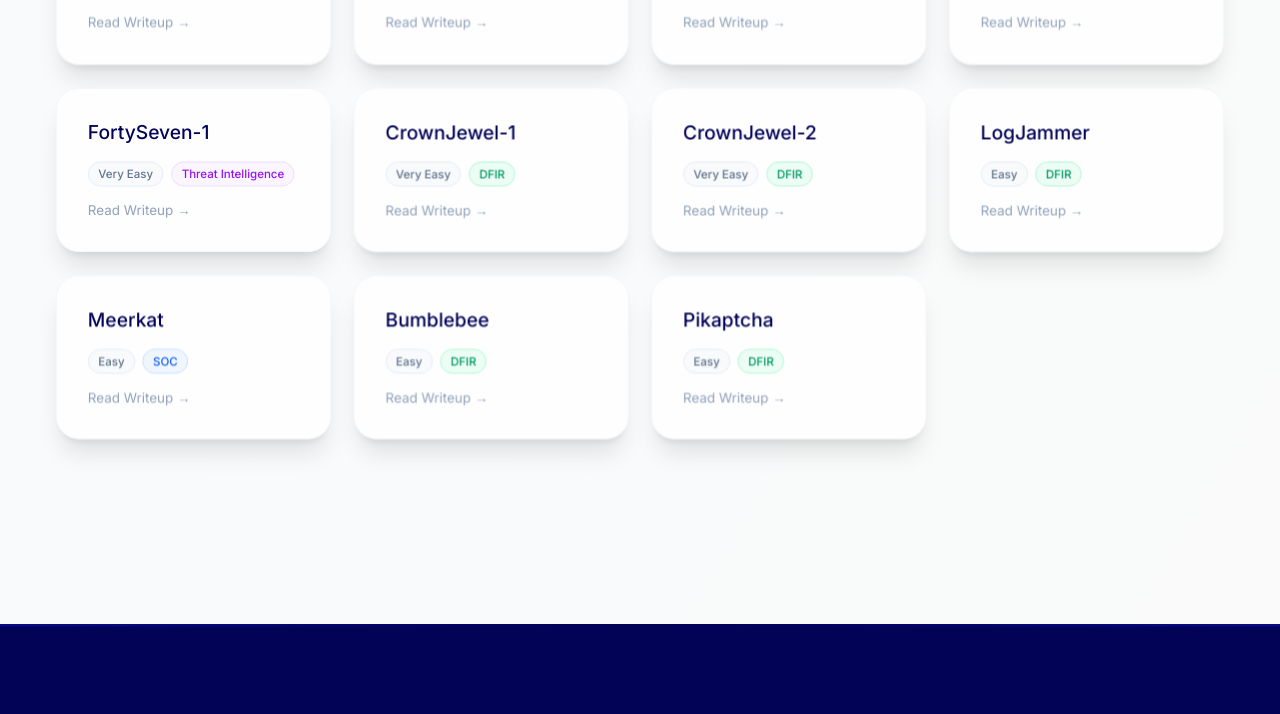
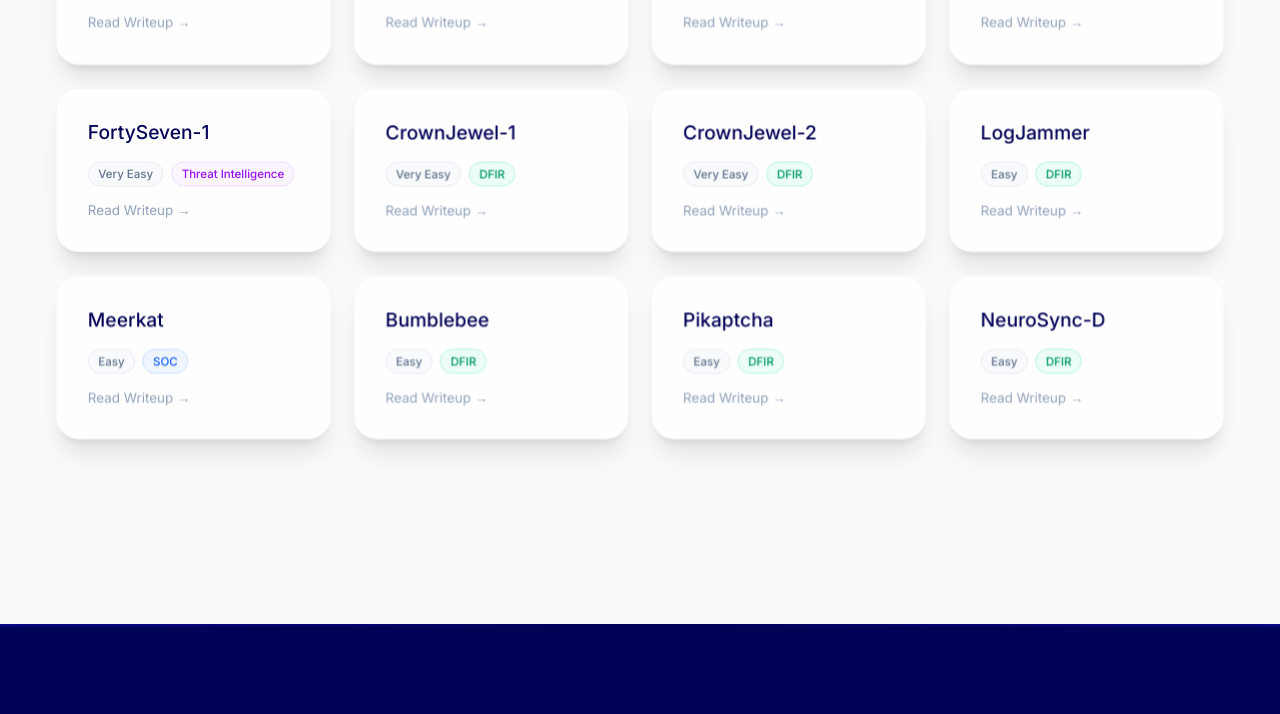
Before and after one commit to RafaelAngeloChristianto/portfolio-website, a React (Vite) app: page /sherlocks in a window 1280 px wide. Shown: the part 1080-1794 px from the top of the page. Built offline with nearby package versions, Linux system fonts and the light colour scheme; a web font is replaced by a local one.

Commit message:
neurosyncd htb

```diff
--- a/src/data/sherlocks.ts
+++ b/src/data/sherlocks.ts
@@ -144,4 +144,10 @@ export const sherlocks: Sherlock[] = [
     category: "DFIR",
     url: "/projects/Pikaptcha HTB Sherlock Writeup _ Rafael Angelo Christianto.pdf",
   },
+  {
+    title:"NeuroSync-D",
+    difficulty:"Easy",
+    category:"DFIR",
+    url:"/projects/NeuroSyncD HTB Sherlock Writeup _ Rafael Angelo Christianto.pdf"
+  },
 ];
```
Also changed, not shown: 1 other file (tests, documents, lock files or other folders).
